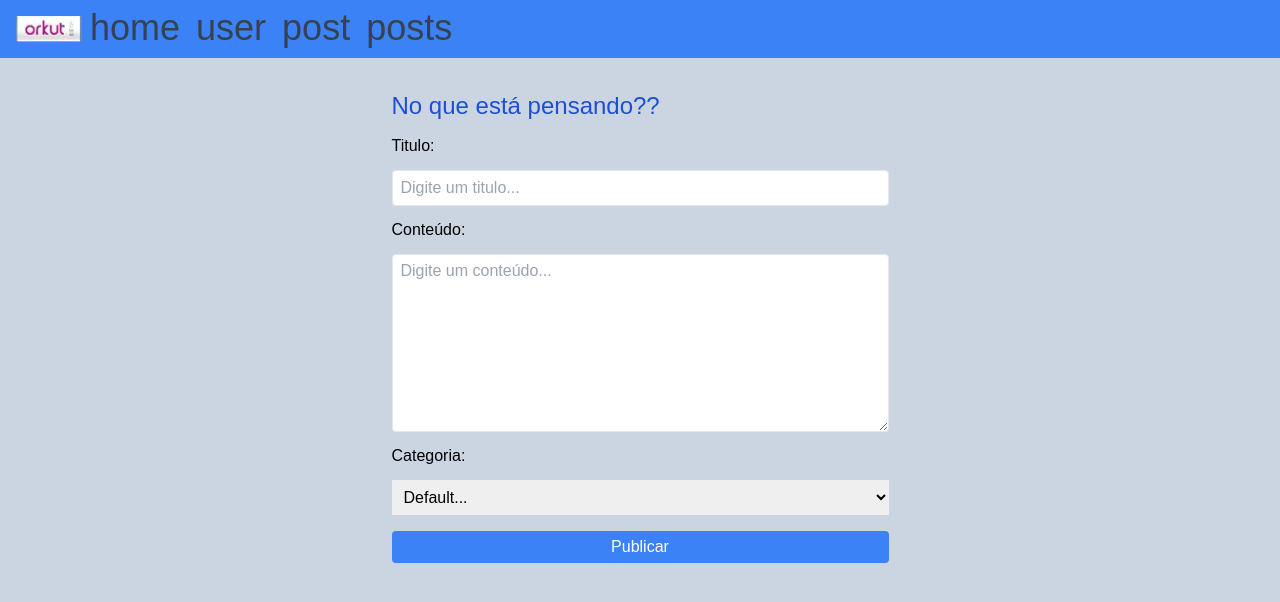
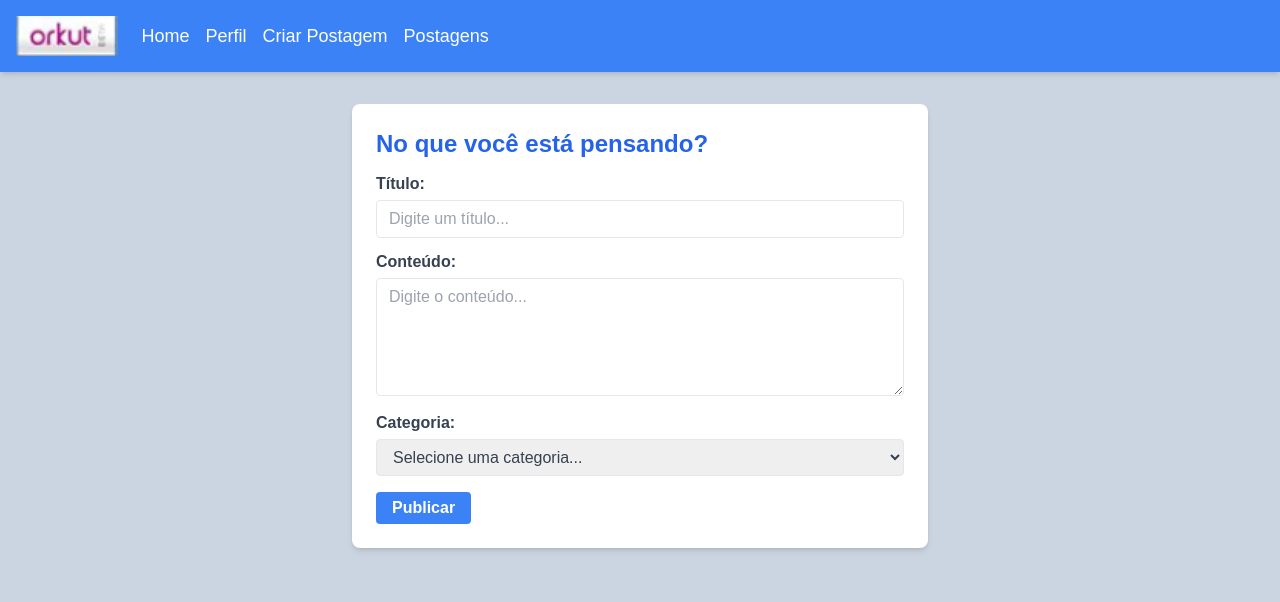
Before and after one commit to reinaldoper/orkut, a React (Vite) app in the folder frontend/: page /post-form in a window 1280 px wide. Shown: the top 602 px of the page. Built offline with nearby package versions, Linux system fonts and the light colour scheme.

Commit message:
feat: ajusta componentes listPost

```diff
--- a/frontend/src/components/FormPost.tsx
+++ b/frontend/src/components/FormPost.tsx
@@ -1,130 +1,131 @@
-import { useEffect, useState } from "react"
-import fetchCategory from "../services/fetchCategory"
-import { ICategory } from "../types/TCategory"
-import Alert from "../utils/alert"
-import { ISubmit } from "../types/TUser"
-import fetchPosts from "../services/fetchPosts"
-import { useNavigate } from "react-router-dom"
-
+import { useEffect, useState } from "react";
+import fetchCategory from "../services/fetchCategory";
+import { ICategory } from "../types/TCategory";
+import Alert from "../utils/alert";
+import { ISubmit } from "../types/TUser";
+import fetchPosts from "../services/fetchPosts";
+import { useNavigate } from "react-router-dom";
 
 const FormPost = () => {
-  const [error, setError] = useState('')
-  const [category, setCategory] = useState<ICategory[]>()
-  const [title, setTitle] = useState('')
-  const [content, setContent] = useState('')
-  const [selectedCategoryId, setSelectedCategoryId] = useState('')
+  const [error, setError] = useState('');
+  const [category, setCategory] = useState<ICategory[]>();
+  const [title, setTitle] = useState('');
+  const [content, setContent] = useState('');
+  const [selectedCategoryId, setSelectedCategoryId] = useState('');
 
-  const navigate = useNavigate()
+  const navigate = useNavigate();
 
   useEffect(() => {
     const reqUser = async () => {
-      const token = localStorage.getItem('token') ?? ''
+      const token = localStorage.getItem('token') ?? '';
       const header = {
         headers: {
           'Content-Type': 'application/json',
           'Authorization': JSON.parse(token)
         }
-      }
+      };
       const options = {
         method: 'GET',
         headers: header.headers,
       };
-      const { message, error } = await fetchCategory('', options)
+      const { message, error } = await fetchCategory('', options);
       if (error) {
-        setError(error)
-        return
+        setError(error);
+        return;
       }
-      setCategory(message)
-    }
-    reqUser()
-  }, [])
+      setCategory(message);
+    };
+    reqUser();
+  }, []);
 
   const onSubmit = async (e: ISubmit) => {
-    e.preventDefault()
+    e.preventDefault();
     if (selectedCategoryId.length === 0) {
-      setError('Preencha todos os campos!')
-      return
+      setError('Preencha todos os campos!');
+      return;
     }
-    const token = localStorage.getItem('token') ?? ''
+    const token = localStorage.getItem('token') ?? '';
     const header = {
       headers: {
         'Content-Type': 'application/json',
         'Authorization': JSON.parse(token)
       }
-    }
+    };
     const body = JSON.stringify({
       title,
       content,
       categoryId: Number(selectedCategoryId)
-    })
+    });
     const options = {
       method: 'POST',
       headers: header.headers,
       body
     };
-    const { error } = await fetchPosts('', options)
+    const { error } = await fetchPosts('', options);
     if (error) {
-      setError(error)
-      return
+      setError(error);
+      return;
     }
-    navigate('/content-page')
+    navigate('/post-list');
   };
 
   return (
-    <div className="flex justify-center">
-      <form onSubmit={onSubmit} className="flex flex-col m-4 space-y-4 p-4">
-        <label className="text-2xl text-blue-700" htmlFor="name">No que está pensando??</label>
-        {error && <Alert errorAlert={{
-          error,
-          setError
-        }} />}
-        <label htmlFor="name">Titulo:</label>
+    <div className="flex justify-center mt-8">
+      <form onSubmit={onSubmit} className="w-full max-w-xl bg-white rounded-lg shadow-md p-6">
+        <h2 className="text-2xl font-bold mb-4 text-blue-600">No que você está pensando?</h2>
+        {error && <Alert errorAlert={{ error, setError }} />}
+        <div className="mb-4">
+          <label className="block text-gray-700 font-bold mb-2" htmlFor="title">Título:</label>
           <input
             value={title}
-          id="name"
+            id="title"
             required
             onChange={(e) => setTitle(e.target.value)}
-          placeholder="Digite um titulo..."
-          className="border rounded p-2 w-full"
+            placeholder="Digite um título..."
+            className="border rounded w-full py-2 px-3 text-gray-700 leading-tight focus:outline-none focus:shadow-outline"
           />
-        <label htmlFor="name">Conteúdo:</label>
+        </div>
+        <div className="mb-4">
+          <label className="block text-gray-700 font-bold mb-2" htmlFor="content">Conteúdo:</label>
           <textarea
             value={content}
-          id="name"
+            id="content"
             required
             onChange={(e) => setContent(e.target.value)}
-          placeholder="Digite um conteúdo..."
-          className="border rounded p-2 w-full"
-          rows={10}
-          cols={50}
+            placeholder="Digite o conteúdo..."
+            className="border rounded w-full py-2 px-3 text-gray-700 leading-tight focus:outline-none focus:shadow-outline"
+            rows={5}
             minLength={10}
           />
-        <label htmlFor="name">Categoria:</label>
+        </div>
+        <div className="mb-4">
+          <label className="block text-gray-700 font-bold mb-2" htmlFor="category">Categoria:</label>
           <select
             value={selectedCategoryId}
             onChange={(e) => setSelectedCategoryId(e.target.value)}
             name="category"
-          className="p-2"
+            className="border rounded w-full py-2 px-3 text-gray-700 leading-tight focus:outline-none focus:shadow-outline"
             required
           >
-          <option>Default...</option>
+            <option value="">Selecione uma categoria...</option>
             {category?.map((c, index) => (
               <option key={index} value={c.id}>
                 {c.name}
               </option>
             ))}
           </select>
-
+        </div>
+        <div className="flex items-center justify-between">
           <button
             type="submit"
-          className="bg-blue-500 hover:bg-green-600 text-white p-2 rounded"
+            className="bg-blue-500 hover:bg-blue-700 text-white font-bold py-2 px-4 rounded focus:outline-none focus:shadow-outline"
           >
             Publicar
           </button>
-
+        </div>
       </form>
     </div>
-  )
-}
+  );
+};
 
-export default FormPost
+export default FormPost;
--- a/frontend/src/components/ListPost.tsx
+++ b/frontend/src/components/ListPost.tsx
@@ -1,49 +1,71 @@
-import { useEffect, useState } from "react"
-import fetchPosts from "../services/fetchPosts"
-import { IPost } from "../types/TUser"
-import Alert from "../utils/alert"
+import { useEffect, useState } from "react";
+import fetchPosts from "../services/fetchPosts";
+import { IPost } from "../types/TUser";
+import Alert from "../utils/alert";
+import MessagePost from "../utils/MessagePost";
+import '../styles/ListPost.css'
 
 const ListPost = () => {
-  const [posts, setPosts] = useState<IPost[]>()
-  const [error, setError] = useState('')
+  const [posts, setPosts] = useState<IPost[]>();
+  const [error, setError] = useState('');
 
-  useEffect(() => {
   const reqPosts = async () => {
-      const token = localStorage.getItem('token') ?? ''
+    const token = localStorage.getItem('token') ?? '';
     const header = {
       headers: {
         'Content-Type': 'application/json',
         'Authorization': JSON.parse(token)
       }
-      }
+    };
     const options = {
       method: 'GET',
       headers: header.headers,
     };
-      const { error, message } = await fetchPosts('', options)
+    const { error, message } = await fetchPosts('', options);
     if (error) {
-        setError(error)
-        return
+      setError(error);
+      return;
     }
-      setPosts(message)
+    setPosts(message);
+  };
+
+  useEffect(() => {
+    reqPosts();
+  }, []);
+
+  const handleLikes = async (id: number) => {
+    const token = localStorage.getItem('token') ?? '';
+    const header = {
+      headers: {
+        'Content-Type': 'application/json',
+        'Authorization': JSON.parse(token)
       }
-    reqPosts()
-  }, [])
+    };
+    const options = {
+      method: 'PATCH',
+      headers: header.headers,
+      body: JSON.stringify({ likes: 1 })
+    };
+    const { error } = await fetchPosts(`/${id}`, options);
+    if (error) {
+      setError(error);
+      return;
+    }
+    reqPosts();
 
-  console.log(posts);
+  };
 
   return (
-    <div className="flex flex-col mx-auto bg-slate-500 p-3 overflow-y-auto flex-wrap justify-center text-center w-9/12">
-      {error && <Alert errorAlert={{
-        error,
-        setError
-      }} />}
+    <div className="flex flex-col mx-auto bg-gray-100 p-6 rounded-lg shadow-md w-9/12 mt-8">
+      {error && <Alert errorAlert={{ error, setError }} />}
+      {MessagePost()}
+      <div className="max-h-96 overflow-y-scroll scrollbar-hide">
         {posts?.map((post) => (
-        <div key={post.id} className="bg-gray-200 p-9 mt-8 rounded-tr-3xl shadow-md">
-          <h2 className="text-blue-600 m-4">{post.title}</h2>
-          <p>{post.content}</p>
-          <button className="flex items-center justify-center gap-2" type="button">
-            <svg className="w-6 h-6 text-gray-800 dark:text-red-700" aria-hidden="true" xmlns="http://www.w3.org/2000/svg" width="24" height="24" fill="currentColor" viewBox="0 0 24 24">
+          <div key={post.id} className="bg-white p-6 mt-4 rounded-lg shadow-md">
+            <h2 className="text-blue-600 mb-2">{post.title}</h2>
+            <p className="mb-4">{post.content}</p>
+            <button onClick={() => handleLikes(post.id)} className="flex items-center gap-2 text-gray-700 hover:text-red-700" type="button">
+              <svg className="w-6 h-6" aria-hidden="true" xmlns="http://www.w3.org/2000/svg" fill="currentColor" viewBox="0 0 24 24">
                 <path d="m12.75 20.66 6.184-7.098c2.677-2.884 2.559-6.506.754-8.705-.898-1.095-2.206-1.816-3.72-1.855-1.293-.034-2.652.43-3.963 1.442-1.315-1.012-2.678-1.476-3.973-1.442-1.515.04-2.825.76-3.724 1.855-1.806 2.201-1.915 5.823.772 8.706l6.183 7.097c.19.216.46.34.743.34a.985.985 0 0 0 .743-.34Z" />
               </svg>
               <span>{post.likes}</span>
@@ -51,7 +73,8 @@ const ListPost = () => {
           </div>
         ))}
       </div>
-  )
-}
+    </div>
+  );
+};
 
-export default ListPost
+export default ListPost;
--- a/frontend/src/components/NavLink.tsx
+++ b/frontend/src/components/NavLink.tsx
@@ -1,22 +1,18 @@
-import { Link } from "react-router-dom"
-import logo from '../assets/logo_orkut.png'
-
+import { Link } from "react-router-dom";
+import logo from '../assets/logo_orkut.png';
 
 const NavLink = () => {
   return (
-    <>
-      <div className="bg-blue-500 p-2 flex flex-wrap text-4xl">
-        <img className="m-2" src={logo} alt="Orkut" title="Orkut" />
-        <span className="text-gray-700"><Link to="/">home</Link></span>
-        <span className="mx-2"></span>
-        <span className="text-gray-700"><Link to="/content-page">user</Link></span>
-        <span className="mx-2"></span>
-        <span className="text-gray-700"><Link to="/post-form">post</Link></span>
-        <span className="mx-2"></span>
-        <span className="text-gray-700"><Link to="/post-list">posts</Link></span>
-      </div>
-    </>
-  )
+    <div className="bg-blue-500 p-2 flex items-center text-lg text-white shadow-md">
+      <img className="m-2 h-10" src={logo} alt="Orkut" title="Orkut" />
+      <nav className="flex gap-4 ml-4">
+        <Link to="/" className="hover:text-blue-200">Home</Link>
+        <Link to="/content-page" className="hover:text-blue-200">Perfil</Link>
+        <Link to="/post-form" className="hover:text-blue-200">Criar Postagem</Link>
+        <Link to="/post-list" className="hover:text-blue-200">Postagens</Link>
+      </nav>
+    </div>
+  );
 }
 
-export default NavLink
+export default NavLink;
--- /dev/null
+++ b/frontend/src/styles/ListPost.css
@@ -0,0 +1,9 @@
+
+.scrollbar-hide::-webkit-scrollbar {
+  display: none;
+}
+
+.scrollbar-hide {
+  -ms-overflow-style: none;
+  scrollbar-width: none;
+}
--- /dev/null
+++ b/frontend/src/utils/MessagePost.tsx
@@ -0,0 +1,22 @@
+import { useNavigate } from 'react-router-dom';
+
+const MessagePost = () => {
+  const navigate = useNavigate();
+
+  const handleNavigate = () => {
+    navigate('/post-form');
+  };
+  return (
+    <div className="flex flex-col mx-auto bg-white rounded-lg p-4 shadow-md w-full mb-4">
+      <button
+        type="button"
+        onClick={handleNavigate}
+        className="bg-blue-500 text-white py-2 px-4 rounded-lg hover:bg-blue-700"
+      >
+        No que você está pensando...
+      </button>
+    </div>
+  );
+};
+
+export default MessagePost;
```
Lines whose indentation alone changed are shown as unchanged.
